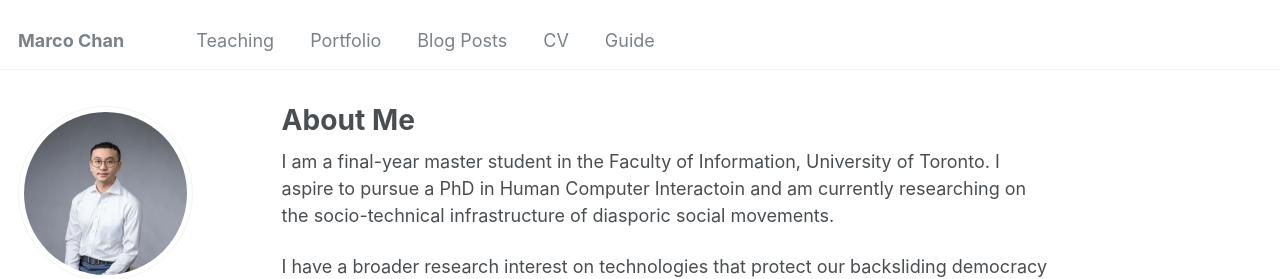
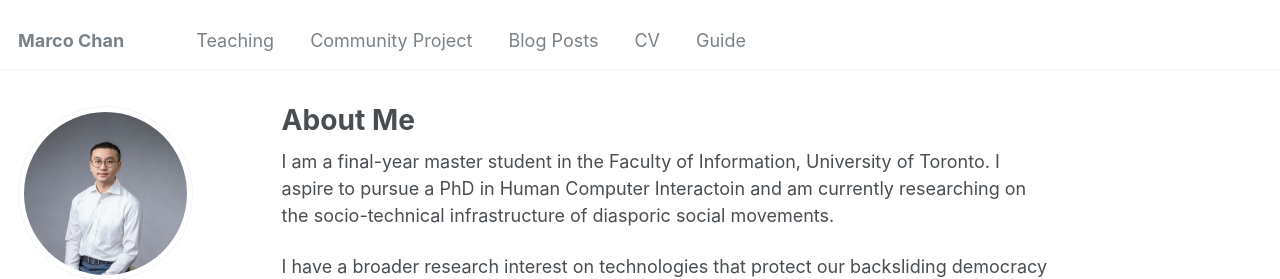
Before and after one commit to Marco-ProspectivePhD/home, a Jekyll site: the page built from _pages/about.md, in a window 1280 px wide. Shown: the top 279 px of the page. Built offline with Jekyll 4.4.1, drawn with Linux system fonts in a browser that asks for light colours; some web fonts are replaced.

Commit message:
Update navigation.yml

```diff
--- a/_data/navigation.yml
+++ b/_data/navigation.yml
@@ -8,7 +8,7 @@ main:
   - title: "Teaching"
     url: /teaching/
 
-  - title: "Portfolio"
+  - title: "Community Project"
     url: /portfolio/
 
   - title: "Blog Posts"
```
